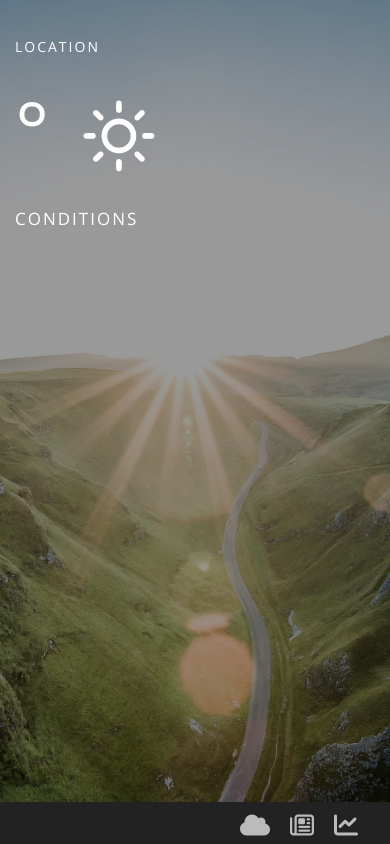
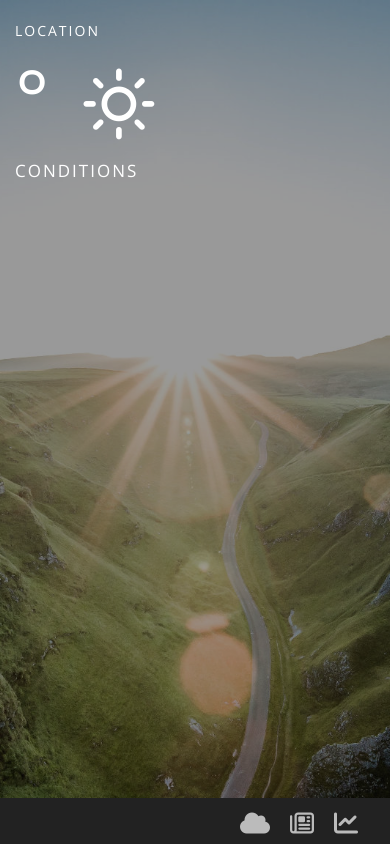
Before and after one commit to danielcassman/danielcassman.github.io, a PHP site: page /startpage.html in a window 390 px wide. Run offline with PHP 8.4, Linux system fonts and the light colour scheme; some libraries are stand-ins or nearby versions.

Commit message:
Lots of fixes and changes

```diff
--- a/assets/css/weather.css
+++ b/assets/css/weather.css
@@ -1,5 +1,5 @@
 body {
-	font:normal normal 16px Calibri,Helvetica,sans-serif;
+	font:normal normal 16px 'Open Sans',Calibri,Helvetica,sans-serif;
 	color: #fff;
 }
 
@@ -14,6 +14,7 @@ body {
 	background: #fff url(../images/s2048/day-clear-01.jpg) no-repeat center center;
 	background-size: cover;
 	z-index: 0;
+	overflow: hidden;
 }
 
 	#overlay {
@@ -29,18 +30,36 @@ body {
 		z-index: 1;
 	}
 
-div#weather-info {
-	position:absolute;
+	#content-wrap {
+		position:absolute;
+		top:0;
+		left:0;
+		margin: 0;
+		padding: 0;
+		width: 100%;
+		height: 100%;
+		z-index: 2;
+		overflow-y: auto;
+	}
+
+div.panel {
+	position: absolute;
+	z-index: 5;
+	opacity: 1;
+}
+
+div.panel.hidden {
+	opacity: 0;
+	display: none;
+}
+
+div.panel.topleft {
 	top: 50px;
 	left: 100px;
-	z-index: 5;
 }
 
-@media screen and (max-width: 960px) {
-	div#weather-info {
-		top: 15px;
-		left: 15px;
-	}
+div#weather-info p {
+	margin: 0;
 }
 
 div#weather-info span#location {
@@ -71,20 +90,27 @@ div#weather-info span#condition {
 }
 
 div#stocks {
-	position: absolute;
-	z-index: 5;
-	bottom:50px;
-	right: 2em;
-	font: normal normal 1.25em 'Oswald',Helvetica,Calibri,sans-serif;
+	font: normal normal 1.25em 'Open Sans',Helvetica,Calibri,sans-serif;
 	text-transform: uppercase;
+	color: #ccc;
 }
 
+div.panel.bottomright {
+	bottom: 75px;
+	right: 10px;
+}
+
+	div#stocks div.stock {
+		font-variant: small-caps;
+		font-size: .75em;
+	}
+
 	div#stocks span.stock-symbol {
-		margin-right: 8px;
+		margin-right: 10px;
 	}
 
 	div#stocks span.stock-price {
-		margin-right: 2px;
+		margin-right: 4px;
 	}
 
 		div#stocks span.stock-change.positive {
@@ -94,6 +120,60 @@ div#stocks {
 		div#stocks span.stock-change.negative {
 			color: #f00;
 		}
+
+div.panel.bottomcenter {
+	bottom:75px;
+	width: 60%;
+	margin: 0 20%;
+}
+
+	@media screen and (max-width: 960px) {
+		div.panel, div.panel.topleft,
+		div.panel.bottomcenter, div.panel.bottomright {
+			position: relative;
+			top: 0;
+			left: 0;
+			width: auto;
+			margin: 0;
+			padding: 15px;
+		}
+
+		div.panel:last-child {
+			margin-bottom: 2.5em;
+		}
+	}
+
+	div#news h3.category-title {
+		font-size: 1.4em;
+		text-transform: lowercase;
+		font-variant: small-caps;
+		font-family: 'Open Sans',Helvetica,Calibri,sans-serif;
+		margin-bottom: .15em;
+		margin-top: 1em;
+	}
+
+	div#news h3.category-title:first-child {
+		margin-top: 0;
+	}
+
+	div#news a:link, div#news a:visited {
+		color: #ccc;
+	}
+
+	div#news a:hover {
+		color: #fff;
+	}
+
+	div#news a.article {
+		display: block;
+		text-decoration: none;
+		font-size: 1.15em;
+		text-transform: lowercase;
+		font-variant: small-caps;
+		font-family: 'Open Sans',Helvetica,Calibri,sans-serif;
+		line-height: 1;
+		margin-bottom: .4em;
+	}
 
 div#bottom-bar {
 	z-index: 6;
```
